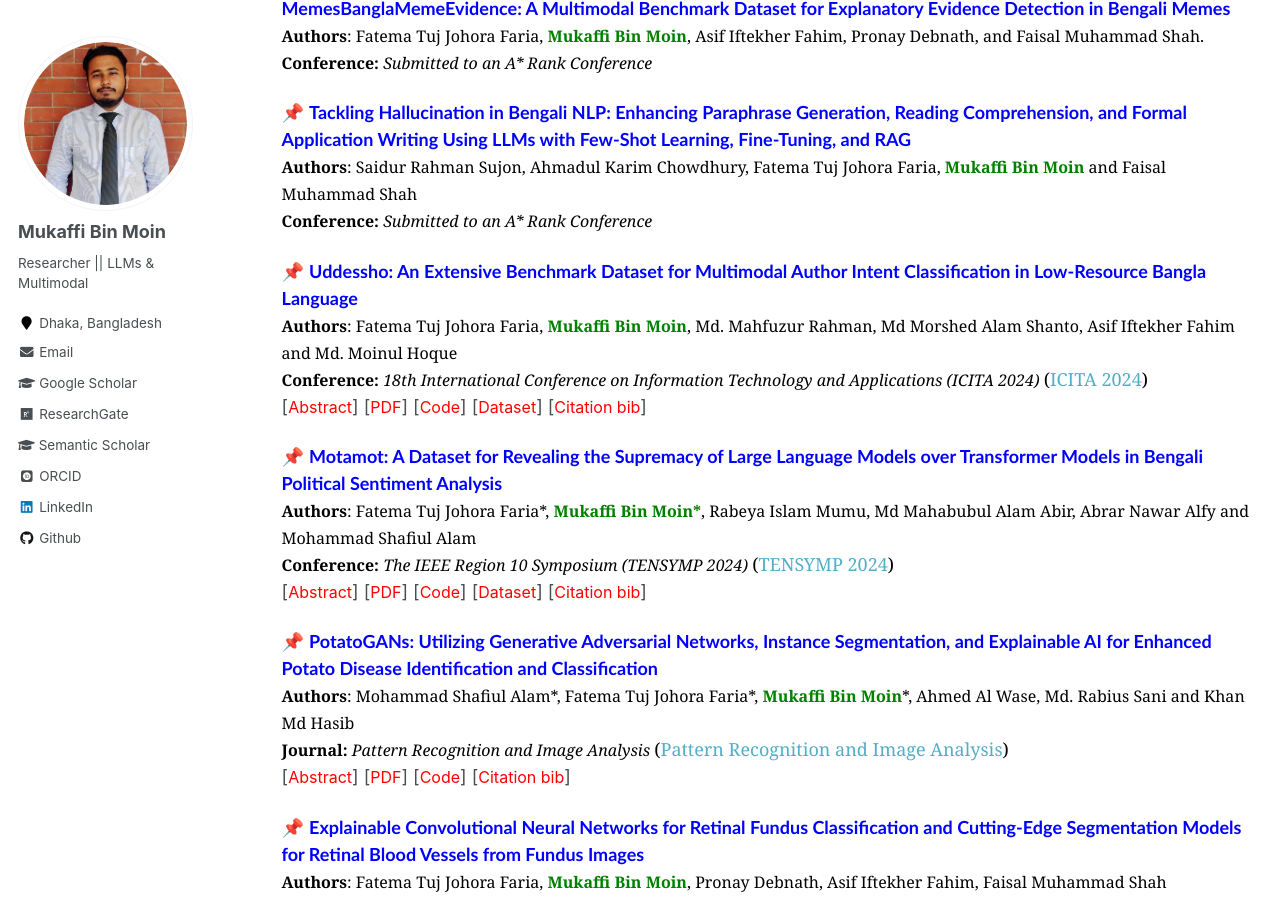
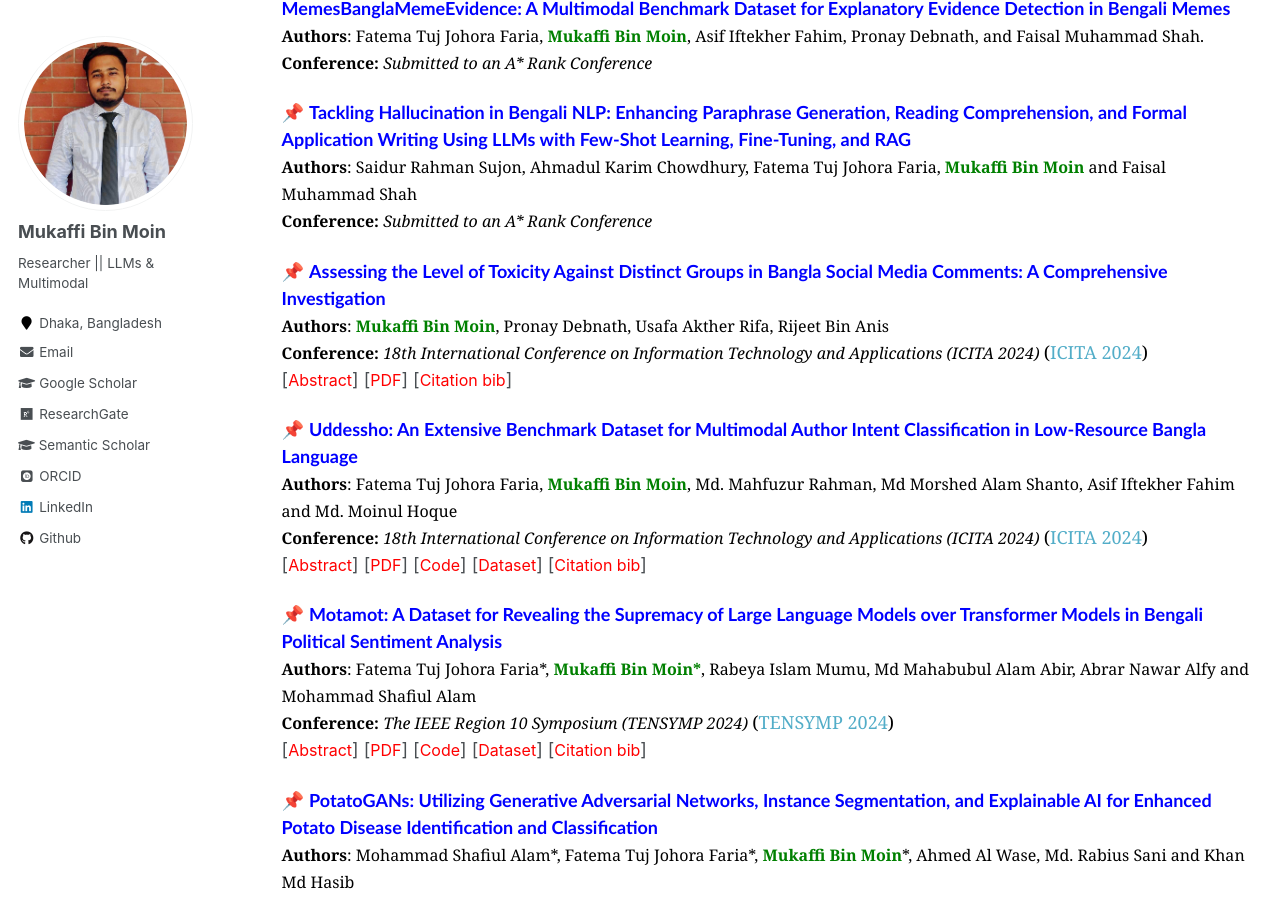
Before and after one commit to Mukaffi28/Mukaffi28.github.io, a Jekyll site: the page built from _pages/publications.md, in a window 1280 px wide and 900 px high, scrolled down 757 px. Built offline with Jekyll 4.4.1, drawn with Linux system fonts in a browser that asks for light colours; some web fonts are replaced.

Commit message:
publication

```diff
--- a/_pages/publications.md
+++ b/_pages/publications.md
@@ -111,7 +111,39 @@ author_profile: true
 
 
 
+<!-- Paper 06 -->
+📌 [<span style="color:blue;font-family:Trebuchet MS;">**Assessing the Level of Toxicity Against Distinct Groups in Bangla Social Media Comments: A Comprehensive Investigation**</span>](https://arxiv.org/abs/2409.17130)<br>
+<span style="color:black;font-family:Georgia">
+	<font size="3"><strong>Authors</strong>: <strong style="color:green">Mukaffi Bin Moin</strong>, Pronay Debnath, Usafa Akther Rifa, Rijeet Bin Anis</font>
+</span>
+<br>
+<span style="color:black;font-family:Georgia">
+	<font size="3"><strong>Conference:</strong><em> 18th International Conference on Information Technology and Applications (ICITA 2024) </em></font> ([ICITA 2024](https://icita.world/?__im-rgVYHazg=104405410931315538#/))
+</span>
+<br>
+[<a style="color:red;" href="#" onclick="$('#Toxic2024_abstract').toggle();return false;"><font size="3">Abstract</font></a>] [[<span style ="color:red"><font size="3">PDF</font></span>](https://arxiv.org/pdf/2409.17130)] [<a style="color:red;" href="#" onclick="$('#Toxic2024_bib').toggle();return false;"><font size="3">Citation bib</font></a>]
 
+<div id="Toxic2024_bib" class="bib" style="display:none;">
+	<pre>
+	  @misc{moin2024assessingleveltoxicitydistinct,
+      		title={Assessing the Level of Toxicity Against Distinct Groups in Bangla Social Media Comments: A Comprehensive Investigation},
+     		author={Mukaffi Bin Moin and Pronay Debnath and Usafa Akther Rifa and Rijeet Bin Anis},
+      		year={2024},
+      		eprint={2409.17130},
+      		archivePrefix={arXiv},
+      		primaryClass={cs.CL},
+      		url={https://arxiv.org/abs/2409.17130},
+		}
+	</pre>
+</div>
+
+<div id="Toxic2024_abstract" class="abstract" style="display:none;">
+	<p style="text-align:justify; color:black;font-family:Monaco;">
+		<font size="3">
+			Social media platforms have a vital role in the modern world, serving as conduits for communication, the exchange of ideas, and the establishment of networks. However, the misuse of these platforms through toxic comments, which can range from offensive remarks to hate speech, is a concerning issue. This study focuses on identifying toxic comments in the Bengali language targeting three specific groups: transgender people, indigenous people, and migrant people, from multiple social media sources. The study delves into the intricate process of identifying and categorizing toxic language while considering the varying degrees of toxicity: high, medium, and low. The methodology involves creating a dataset, manual annotation, and employing pre-trained transformer models like Bangla-BERT, bangla-bert-base, distil-BERT, and Bert-base-multilingual-cased for classification. Diverse assessment metrics such as accuracy, recall, precision, and F1-score are employed to evaluate the model's effectiveness. The experimental findings reveal that Bangla-BERT surpasses alternative models, achieving an F1-score of 0.8903. This research exposes the complexity of toxicity in Bangla social media dialogues, revealing its differing impacts on diverse demographic groups.
+		</font>
+	</p>
+</div>
 
 
 
```
Also changed, not shown: _pages/research.md (+1 -1 lines).
